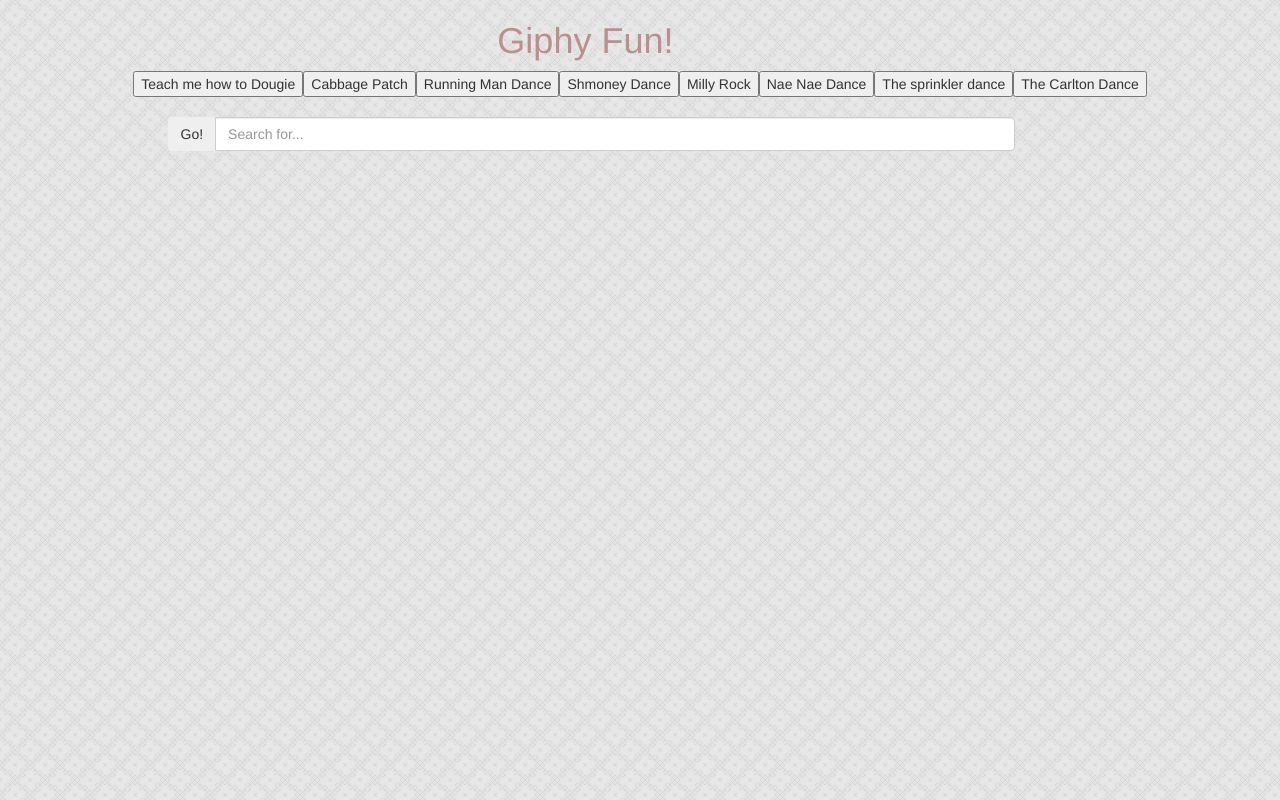
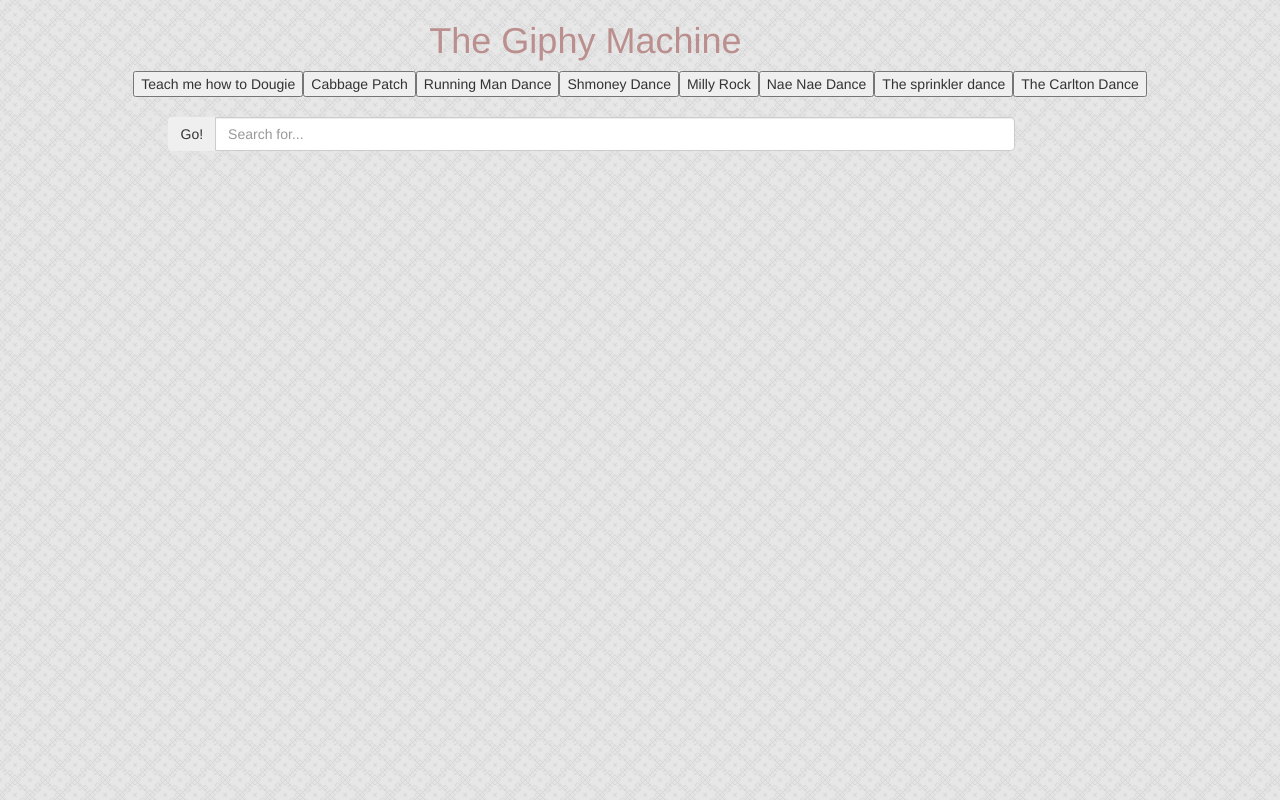
Before and after one commit to JasonRobnson/GiphyWork2, a website: page index.html in a window 1280 px wide. Drawn offline with nearby package versions, Linux system fonts and the light colour scheme.

Commit message:
adjusted content

```diff
--- a/index.html
+++ b/index.html
@@ -14,7 +14,7 @@
     <!-- <link rel="stylesheet" href="styles/styles.css"> -->
     <link rel="stylesheet" href="./assets/css/style.css">
 
-    <title>Gif Homework</title>
+    <title>The Giphy Machine</title>
 </head>
 
 <body>
@@ -23,7 +23,7 @@
             <div class="col-xs-1 col-md-12"></div>
             <div class="col-xs-11 center-justify">
                 <div class="text-center">
-                    <h1 class="text-center">Giphy Fun!</h1>
+                    <h1 class="text-center">The Giphy Machine</h1>
                 </div>
             </div>
         </div>
```
Also changed, not shown: readMe.md (added).
